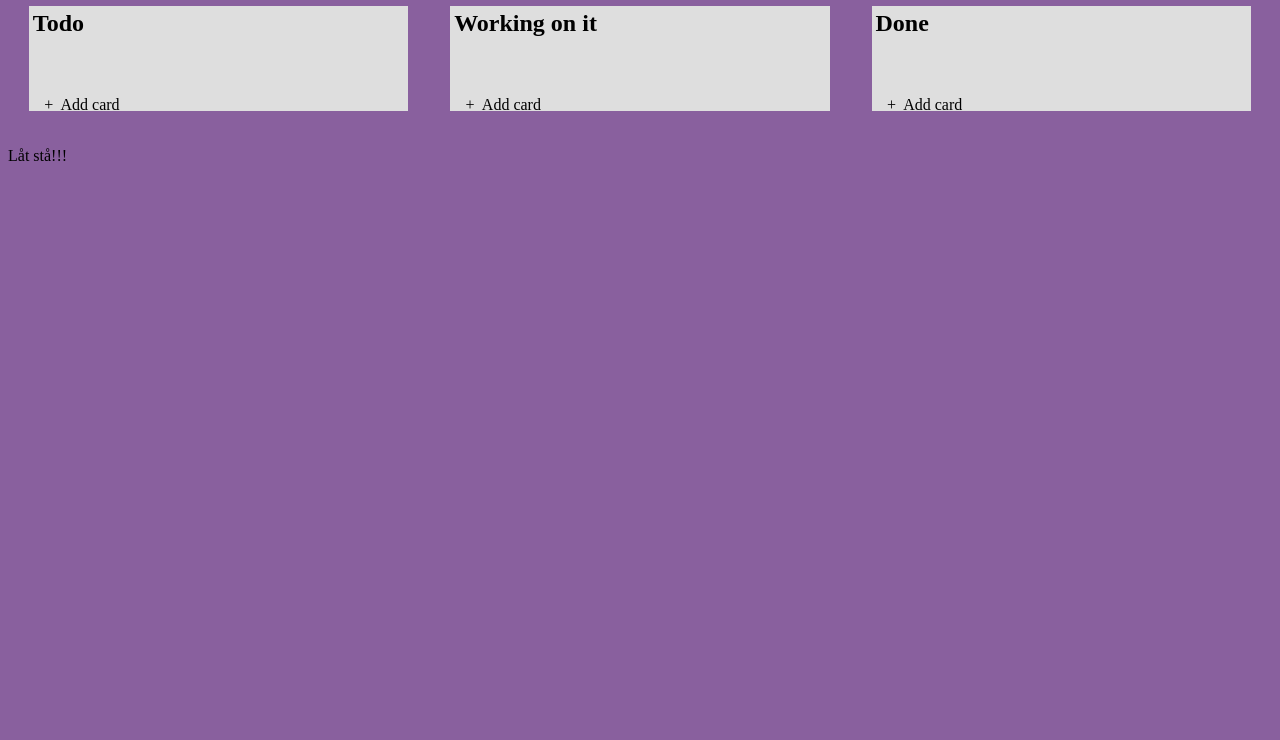
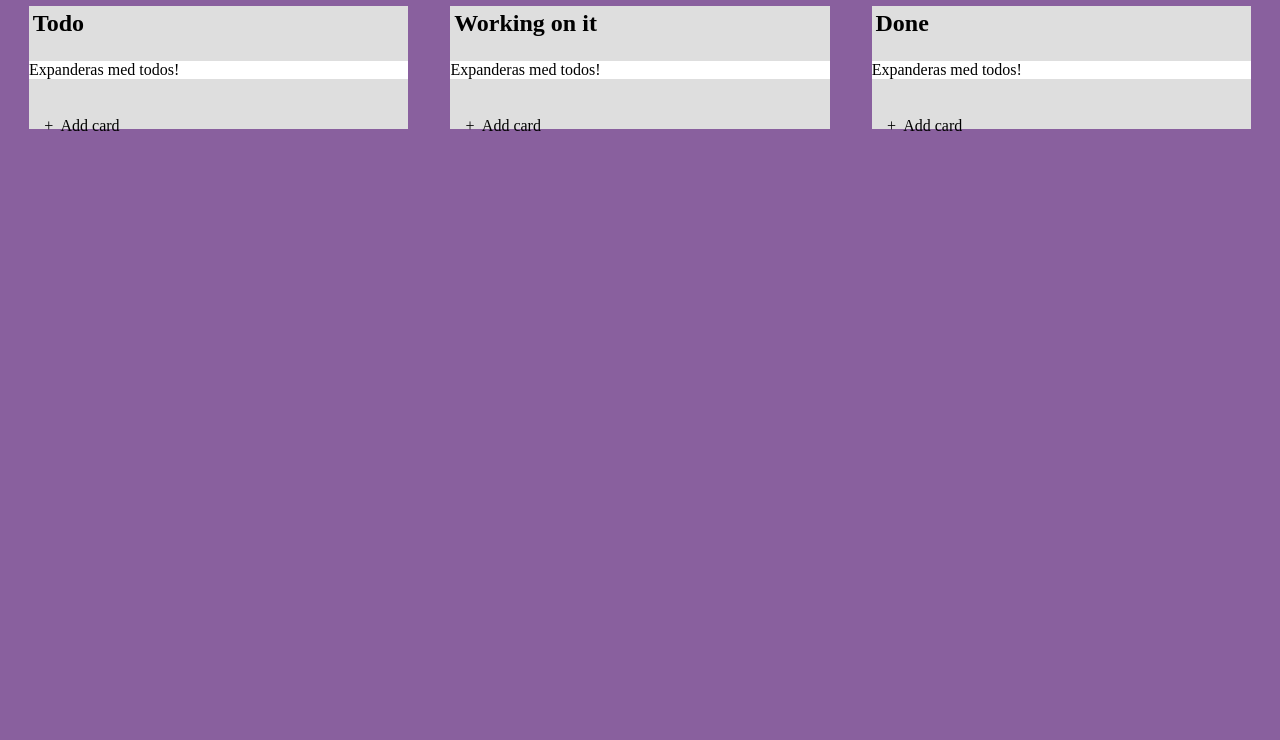
Before and after one commit to FredrikHj/trello-grupp4, a website: page index.html in a window 1280 px wide. Shown: the part 60-800 px from the top of the page. Drawn offline with Linux system fonts and the light colour scheme.

Commit message:
Ready for test

```diff
--- a/index.html
+++ b/index.html
@@ -18,17 +18,23 @@
     <main>
       <section class="boards">
         <p class="boards__iteamHead">Todo</p>
-        <div class="boards__iteamsContainer"></div>
+        <div class="boards__iteamsContainer">
+          Expanderas med todos!
+        </div>
         <div class="boards__addCardBtn"> <p class="boards__addCardBtn__addSymbol">+</p><p class="boards__addCardBtn__addCardText">Add card</p> </div>
       </section>
       <section class="boards">
         <p class="boards__iteamHead">Working on it</p>
-        <div class="boards__iteamsContainer"></div>
+        <div class="boards__iteamsContainer">
+          Expanderas med todos!
+        </div>
         <div class="boards__addCardBtn"> <p class="boards__addCardBtn__addSymbol">+</p><p class="boards__addCardBtn__addCardText">Add card</p> </div>
       </section>
       <section class="boards">
         <p class="boards__iteamHead">Done</p>
-        <div class="boards__iteamsContainer"></div>
+        <div class="boards__iteamsContainer">
+          Expanderas med todos!
+        </div>
         <div class="boards__addCardBtn"> <p class="boards__addCardBtn__addSymbol">+</p><p class="boards__addCardBtn__addCardText">Add card</p> </div>
       </section>
 
@@ -70,6 +76,5 @@
 
     </div>
     <!-- /div ? -->
-    <div id="backgroundpopUped">Låt stå!!!</div>
   </body>
 </html>
```
